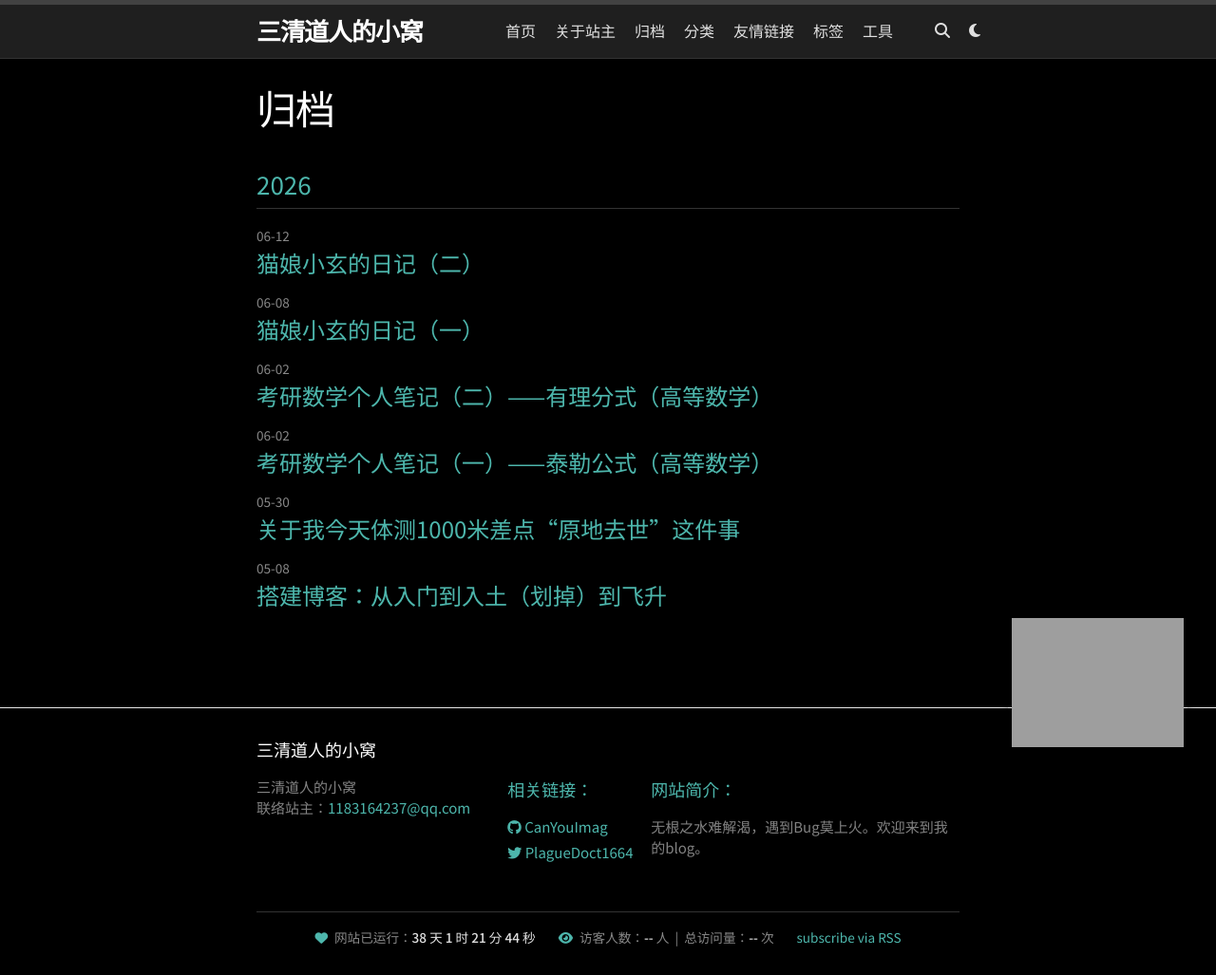
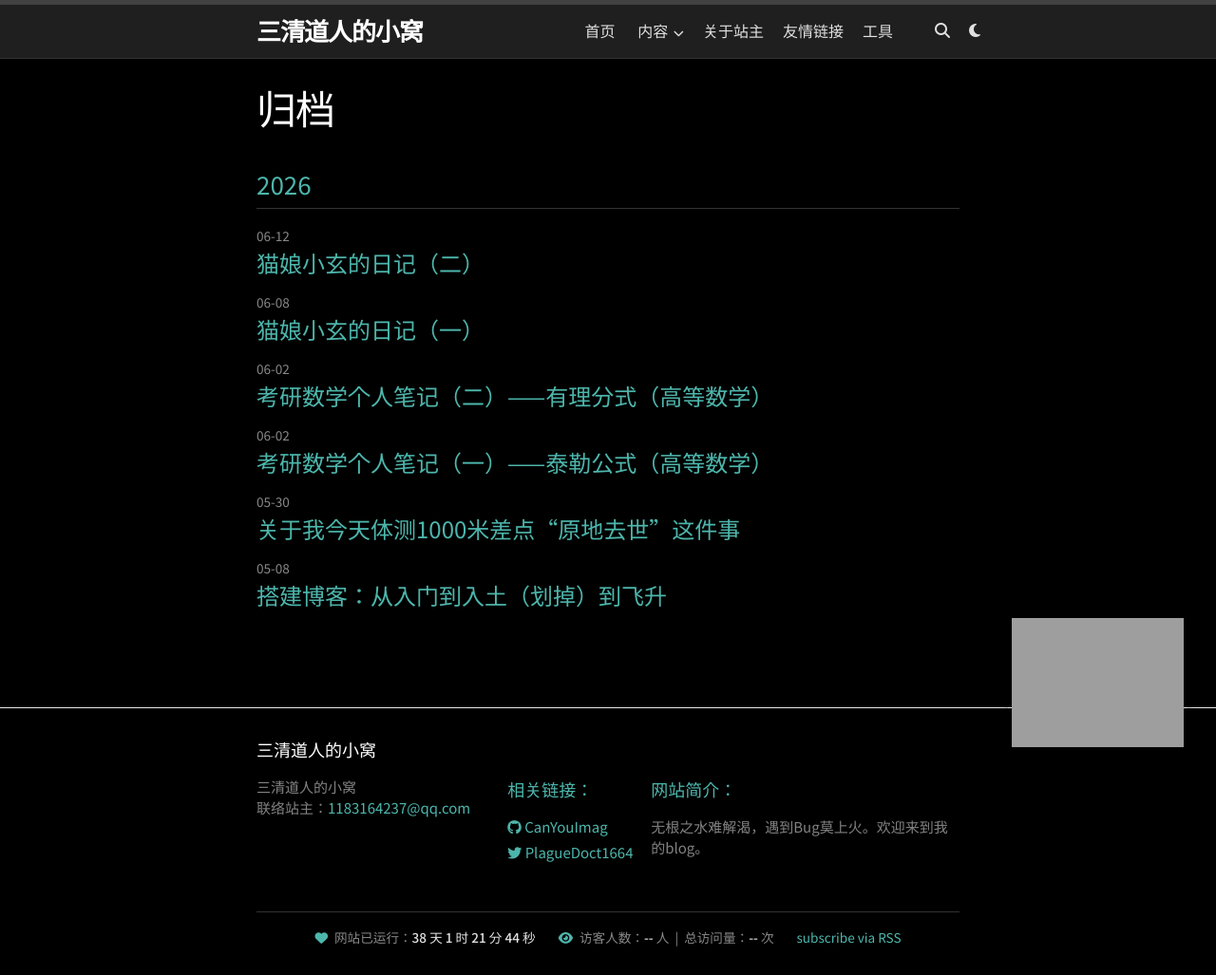
Before and after one commit to CanYouImag/CanYouImag.github.io, a Jekyll site: the page built from archive.md, in a window 1280 px wide. Shown: the whole page at 95% size. Built offline with Jekyll 4.4.1, drawn with Linux system fonts in a browser that asks for light colours; comment, search, counter and statistics services are not loaded; grey boxes are pictures that could not be loaded.

Commit message:
修改UI

```diff
--- a/_includes/header.html
+++ b/_includes/header.html
@@ -18,6 +18,14 @@
 
         <div class="trigger">
           <a class="page-link" href="{{ "/" | relative_url }}">首页</a>
+          <div class="dropdown">
+            <a class="page-link dropdown-trigger">内容 <i class="fas fa-chevron-down"></i></a>
+            <div class="dropdown-menu">
+              <a class="dropdown-item" href="/archive/">归档</a>
+              <a class="dropdown-item" href="/categories/">分类</a>
+              <a class="dropdown-item" href="/tags/">标签</a>
+            </div>
+          </div>
           {%- for path in page_paths -%}
             {%- assign my_page = site.pages | where: "path", path | first -%}
             {%- if my_page.title and my_page.nav_exclude != true -%}
--- a/assets/main.scss
+++ b/assets/main.scss
@@ -1763,6 +1763,112 @@
   padding-right: 70px;
 }
 
+.dropdown {
+  position: relative;
+  display: inline-block;
+}
+
+.dropdown-trigger {
+  cursor: pointer;
+}
+
+.dropdown-trigger .fa-chevron-down {
+  font-size: 0.7em;
+  margin-left: 2px;
+  transition: transform 0.2s;
+}
+
+.dropdown:hover .dropdown-trigger .fa-chevron-down {
+  transform: rotate(180deg);
+}
+
+.dropdown-menu {
+  display: none;
+  position: absolute;
+  top: 100%;
+  left: 0;
+  min-width: 90px;
+  background: #1f1f1f;
+  border: 1px solid #333;
+  border-radius: 10px;
+  padding: 3px 0;
+  z-index: 100;
+  box-shadow: 0 4px 16px rgba(0,0,0,0.3);
+  white-space: nowrap;
+}
+
+.dropdown:hover .dropdown-menu {
+  display: block;
+}
+
+.dropdown-item {
+  display: block;
+  padding: 2px 14px;
+  line-height: 1.6;
+  color: #aaa !important;
+  text-decoration: none !important;
+  font-size: 0.9em;
+  transition: background 0.2s, color 0.2s;
+}
+
+.dropdown-item:hover {
+  background: rgba(77, 182, 172, 0.15);
+  color: #4db6ac !important;
+}
+
+@include media-query($on-palm) {
+  .dropdown {
+    display: block;
+  }
+
+  .dropdown-trigger {
+    display: block;
+    margin-left: 20px;
+    padding: 5px 10px;
+    cursor: default;
+    font-weight: 600;
+    pointer-events: none;
+  }
+
+  .dropdown-trigger .fa-chevron-down {
+    display: none;
+  }
+
+  .dropdown-menu {
+    display: block;
+    position: static;
+    background: transparent !important;
+    border: none !important;
+    border-radius: 0;
+    padding: 0;
+    box-shadow: none !important;
+    white-space: normal;
+  }
+
+  .dropdown-item {
+    margin-left: 32px;
+    padding: 5px 10px;
+    font-size: 0.95em;
+  }
+}
+
+body.light-mode {
+  .dropdown-menu {
+    background: #f5f5f5;
+    border-color: #e0e0e0;
+    box-shadow: 0 4px 16px rgba(0,0,0,0.1);
+  }
+
+  .dropdown-item {
+    color: #555 !important;
+  }
+
+  .dropdown-item:hover {
+    background: rgba(77, 182, 172, 0.1);
+    color: #4db6ac !important;
+  }
+}
+
 .header-actions {
   position: absolute;
   right: 0;
```
Also changed, not shown: archive.md (+1 -0 lines), categories.md (+1 -0 lines), tags.md (+1 -0 lines).
